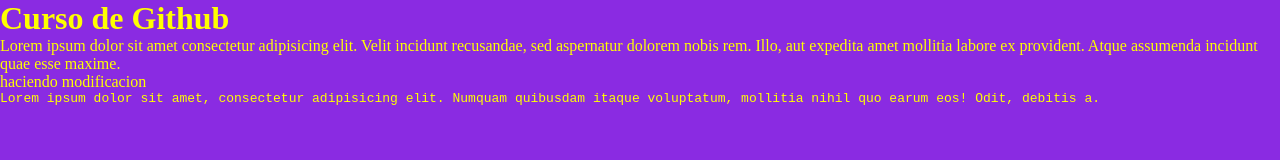
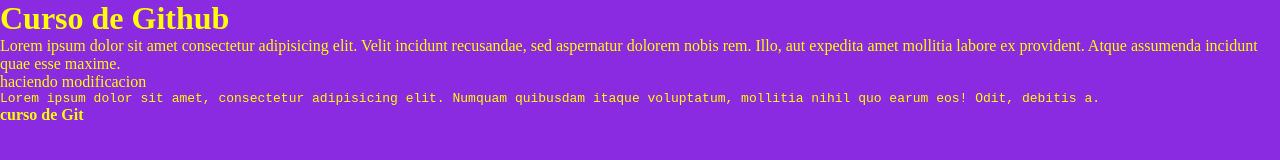
Before and after one commit to MirnaPalomino/Tienda-de-plantas.Mirna-Palomino, a plain HTML site: page index.html in a window 1280 px wide. Drawn offline with Linux system fonts and the light colour scheme.

Commit message:
agregamos strong

```diff
--- a/index.html
+++ b/index.html
@@ -13,6 +13,7 @@
     </p>
     <p>haciendo modificacion</p>
 <pre>Lorem ipsum dolor sit amet, consectetur adipisicing elit. Numquam quibusdam itaque voluptatum, mollitia nihil quo earum eos! Odit, debitis a.</pre>
+<strong>curso de Git</strong>
 
 </body>
 </html>
```
